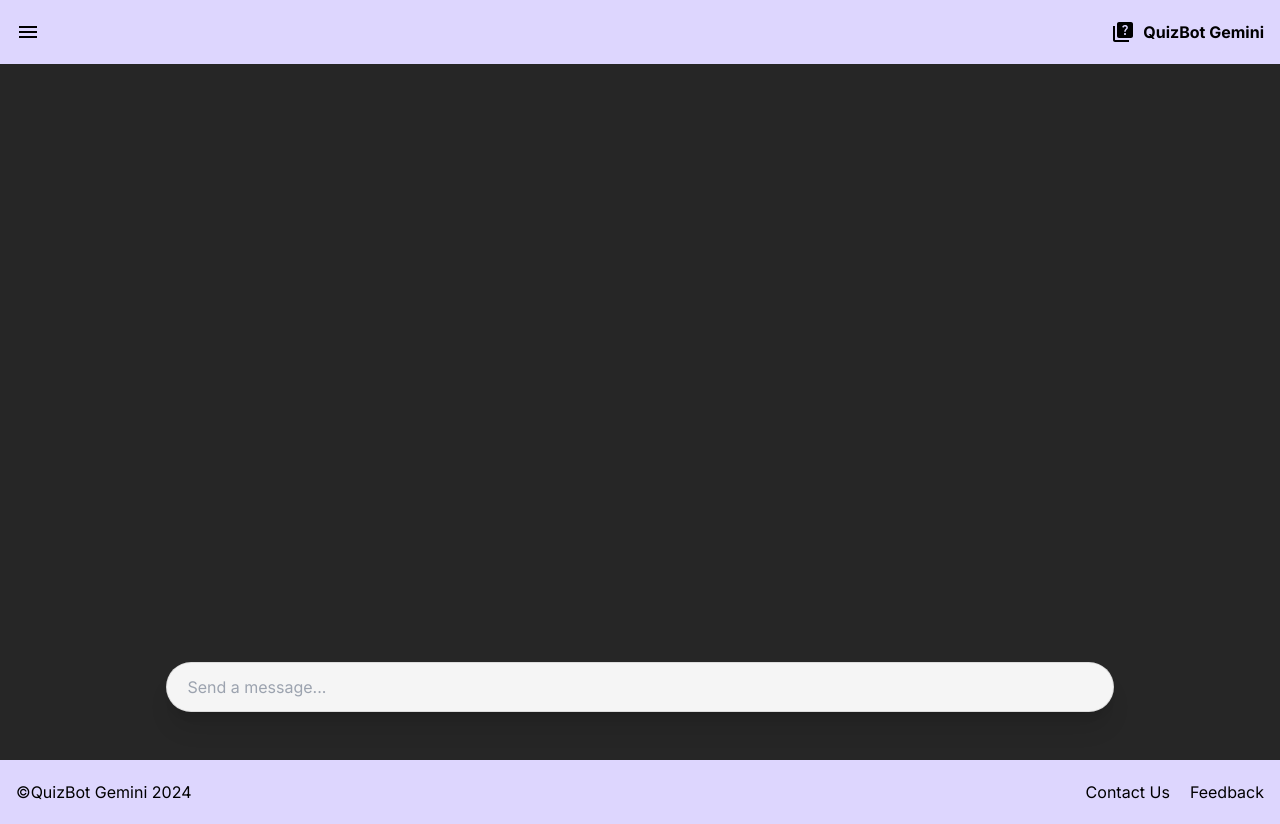
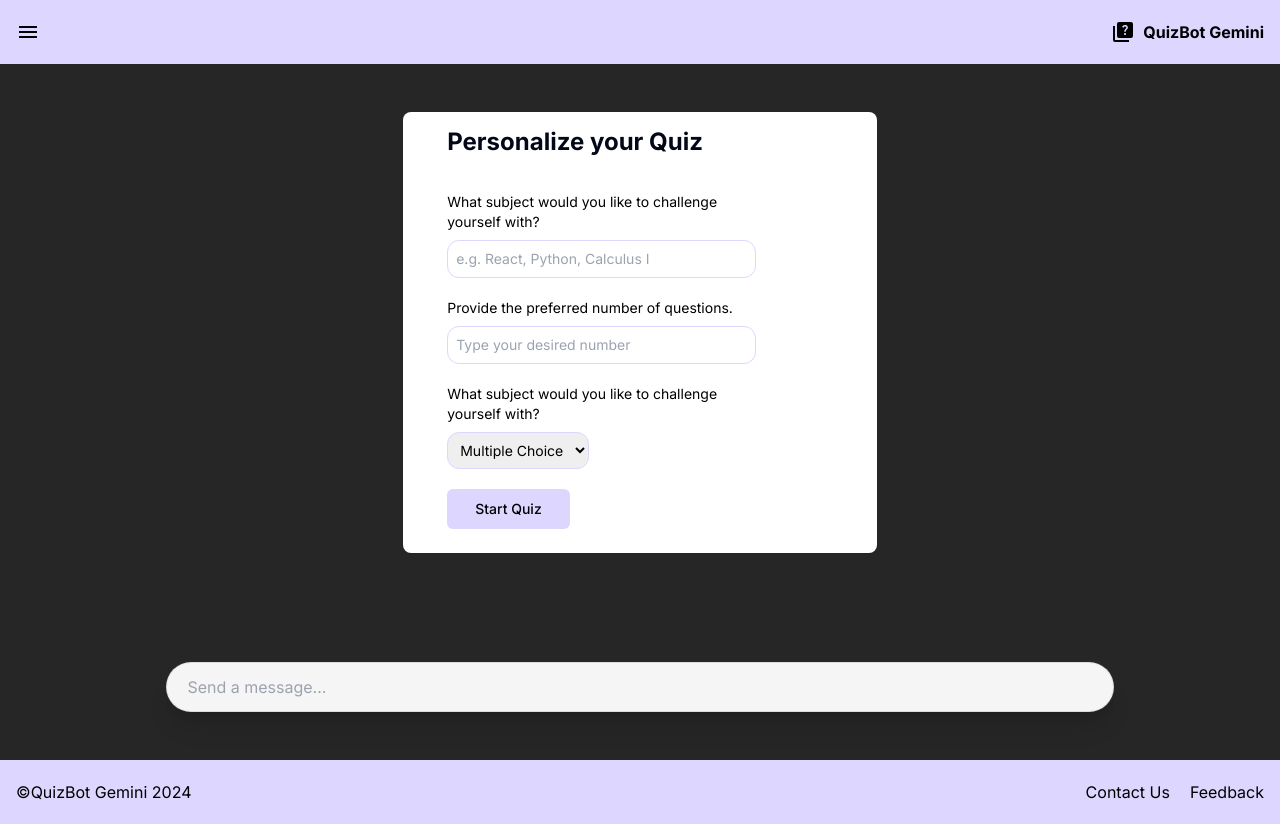
Before and after one commit to rukaiah-edhah/QuizBotGemini, a Next.js app in the folder quiz-bot-gemini/: page /chat in a window 1280 px wide. Built offline with nearby package versions, Linux system fonts and the light colour scheme.

Commit message:
added chat prompt

```diff
--- a/quiz-bot-gemini/components/Chatpage/Chat.tsx
+++ b/quiz-bot-gemini/components/Chatpage/Chat.tsx
@@ -1,12 +1,15 @@
 import ChatInput from "./ChatInput"
-
+import ChatStartup from "./chat-startup"
 
 export default function Chat(){
 
     return(
         <>
-            <div className="w-full h-full bg-inherit flex flex-col justify-end p-2">
-                <div>
+            <div className="w-full h-full bg-inherit flex flex-col justify-between p-2">
+                <div className="flex items-center justify-center ">
+                    <ChatStartup />
+                </div>
+                <div className="">
                     <ChatInput />
                 </div>
             </div>
--- /dev/null
+++ b/quiz-bot-gemini/components/Chatpage/chat-setup-questions.tsx
@@ -0,0 +1,42 @@
+import { Button } from "../ui/button"
+import { Input } from "../ui/input"
+
+export default function ChatSetupQuestions(){
+    return(
+        <>
+            <form
+                className="w-4/5 text-black pt-5 text-sm"
+            >
+                <div className="w-full my-5">
+                    <p>What subject would you like to challenge yourself with?</p>
+                    <input
+                        type="text"
+                        className="w-full border border-violet-200 focus:outline-none focus:border-black/40 p-2 rounded-xl mt-2"
+                        placeholder="e.g. React, Python, Calculus I"
+                    />
+                </div>
+                <div className="w-full my-5">
+                    <p>Provide the preferred number of questions.</p>
+                    <input
+                        type="text"
+                        className="w-full border border-violet-200 focus:outline-none focus:border-black/40 p-2 rounded-xl mt-2"
+                        placeholder="Type your desired number"
+                    />
+                </div>
+                <div className="w-full my-5">
+                    <p>What subject would you like to challenge yourself with?</p>
+                    <select id="question-type" name="question-type" className="border border-violet-200 p-2 rounded-xl mt-2 focus:outline-none ">
+                        <option value="multiple choice">Multiple Choice</option>
+                        <option value="true/false">True/False</option>
+                    </select>
+                </div>
+                <Button
+                    type="button"
+                    className="bg-violet-200 px-7 py-2 flex items-center justfiy-center text-black hover:text-white"
+                >
+                    Start Quiz
+                </Button>
+            </form>
+        </>
+    )
+}
--- /dev/null
+++ b/quiz-bot-gemini/components/Chatpage/chat-startup.tsx
@@ -0,0 +1,21 @@
+import {
+    Card,
+    CardContent,
+} from '@/components/ui/card'
+import ChatSetupQuestions from './chat-setup-questions'
+
+export default function ChatStartup(){
+    return(
+        <>
+            <Card className='border-none px-5 pt-5  w-full md:w-3/5 lg:w-2/5'>
+                <CardContent className=''>
+                    <h1 className='font-bold text-2xl leading-5'>Personalize your Quiz</h1>
+
+                    <div>
+                        <ChatSetupQuestions />
+                    </div>
+                </CardContent>
+            </Card>
+        </>
+    )
+}
--- /dev/null
+++ b/quiz-bot-gemini/components/ui/input.tsx
@@ -0,0 +1,25 @@
+import * as React from "react"
+
+import { cn } from "@/lib/utils"
+
+export interface InputProps
+  extends React.InputHTMLAttributes<HTMLInputElement> {}
+
+const Input = React.forwardRef<HTMLInputElement, InputProps>(
+  ({ className, type, ...props }, ref) => {
+    return (
+      <input
+        type={type}
+        className={cn(
+          "flex h-10 w-full rounded-md border border-input bg-background px-3 py-2 text-sm ring-offset-background file:border-0 file:bg-transparent file:text-sm file:font-medium placeholder:text-muted-foreground focus-visible:outline-none focus-visible:ring-2 focus-visible:ring-ring focus-visible:ring-offset-2 disabled:cursor-not-allowed disabled:opacity-50",
+          className
+        )}
+        ref={ref}
+        {...props}
+      />
+    )
+  }
+)
+Input.displayName = "Input"
+
+export { Input }
```
